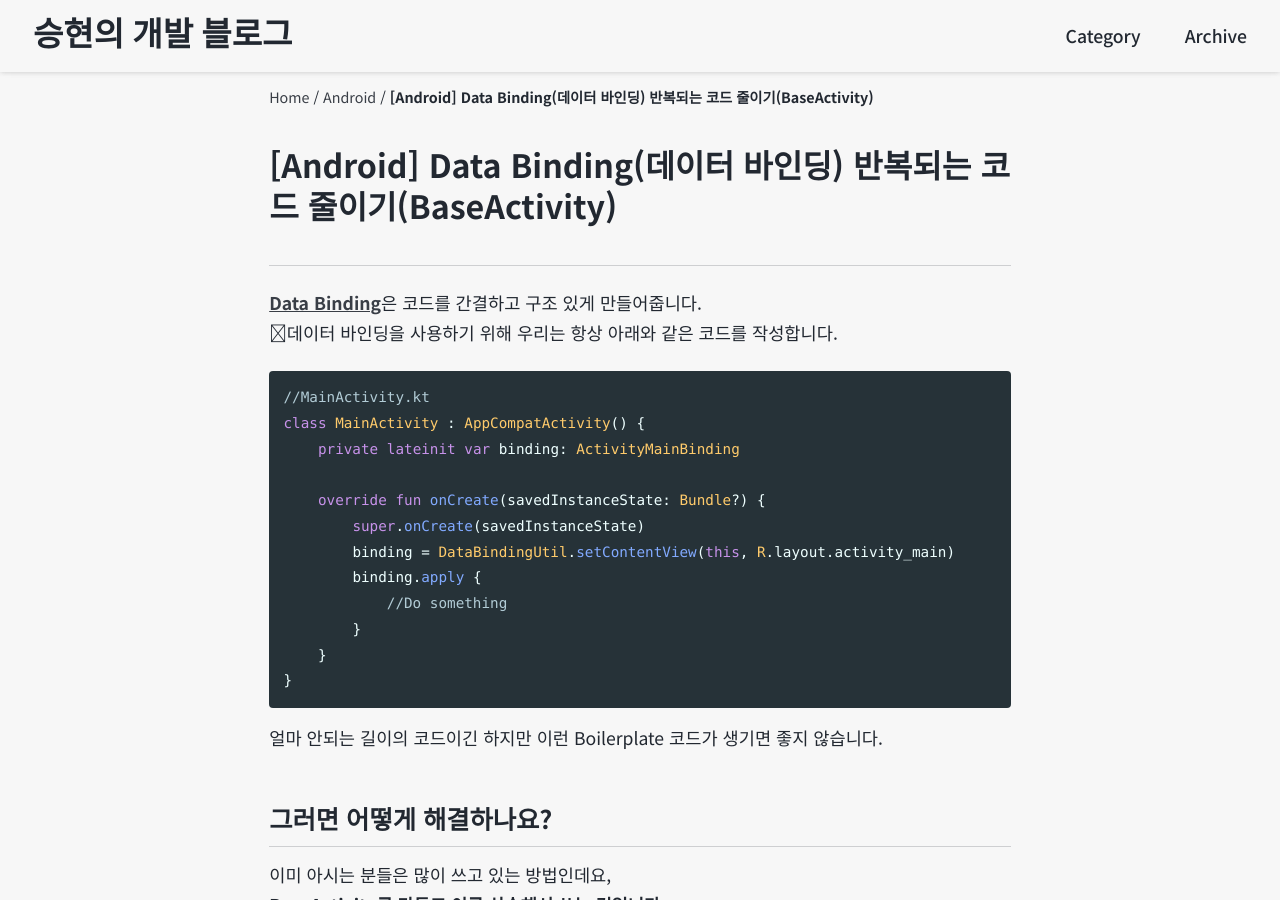
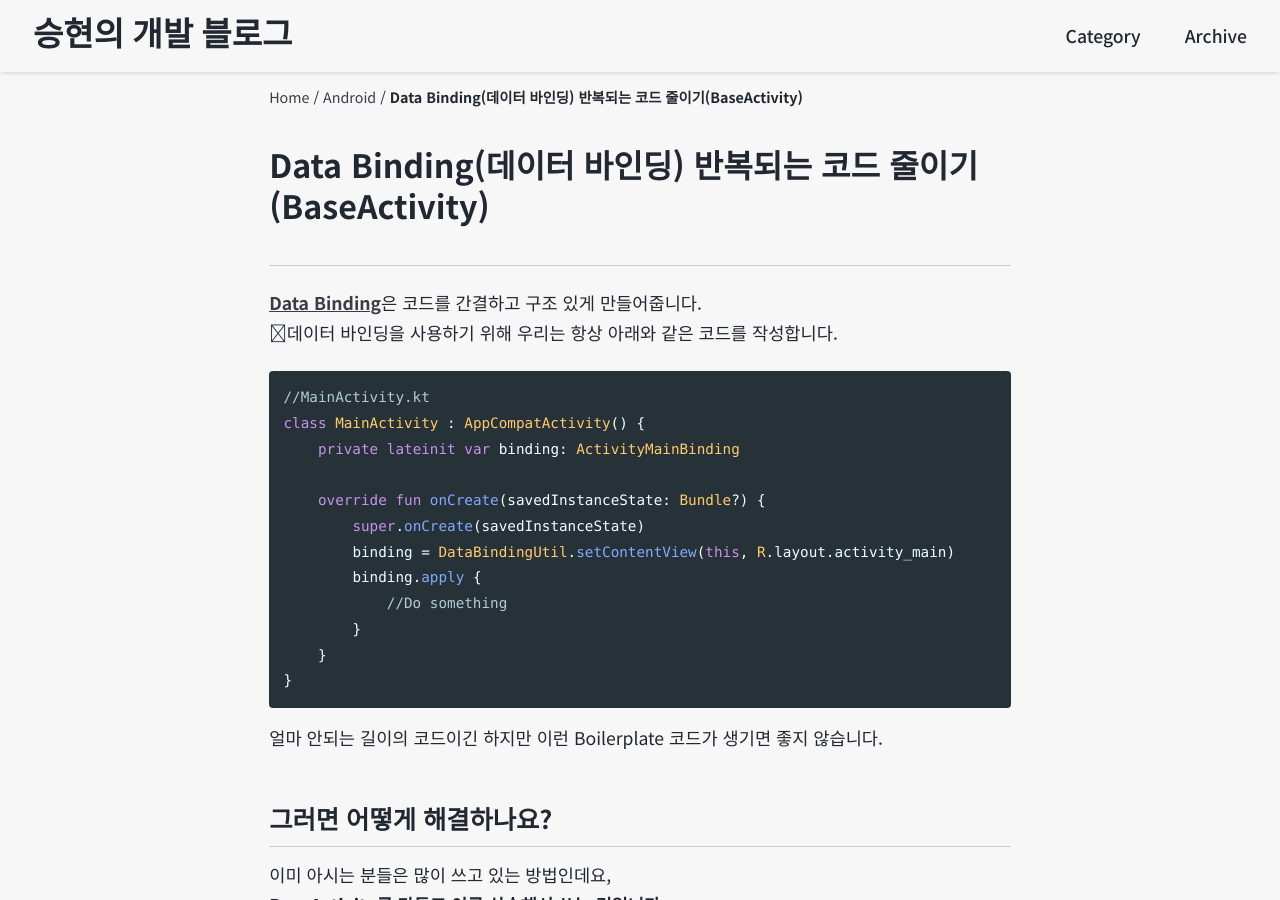
Before and after one commit to MinSeungHyun/minseunghyun.github.io, a Jekyll site: the page built from _posts/android/2020-01-21-1.md, in a window 1280 px wide and 900 px high. Built offline with Jekyll 4.4.1, drawn with Linux system fonts in a browser that asks for light colours; cached includes are drawn as plain includes; nearby versions of some CDN libraries; some web fonts are replaced; comment, search, counter and statistics services are not loaded; some of the changed text lies outside the part shown.

Commit message:
Remove '[Android]' before title

```diff
--- a/_posts/android/2020-01-21-1.md
+++ b/_posts/android/2020-01-21-1.md
@@ -1,5 +1,5 @@
 ---
-title: "[Android] Data Binding(데이터 바인딩) 반복되는 코드 줄이기(BaseActivity)"
+title: "Data Binding(데이터 바인딩) 반복되는 코드 줄이기(BaseActivity)"
 categories: [Android]
 tags: [Android, DataBinding, Boilerplate, BaseActivity]
 ---
--- a/_posts/android/2020-01-24-2-1.md
+++ b/_posts/android/2020-01-24-2-1.md
@@ -1,5 +1,5 @@
 ---
-title: "[Android] 생산성을 높여주는 AVD의 다양한 기능들"
+title: "생산성을 높여주는 AVD의 다양한 기능들"
 categories: [Android]
 tags: [Android, AVD]
 toc: true
--- a/_posts/android/2020-01-29-3.md
+++ b/_posts/android/2020-01-29-3.md
@@ -1,5 +1,5 @@
 ---
-title: "[Android] Firebase In-App Messaging 사용해보기"
+title: "Firebase In-App Messaging 사용해보기"
 categories: [Android]
 tags: [Android, Firebase]
 
```
